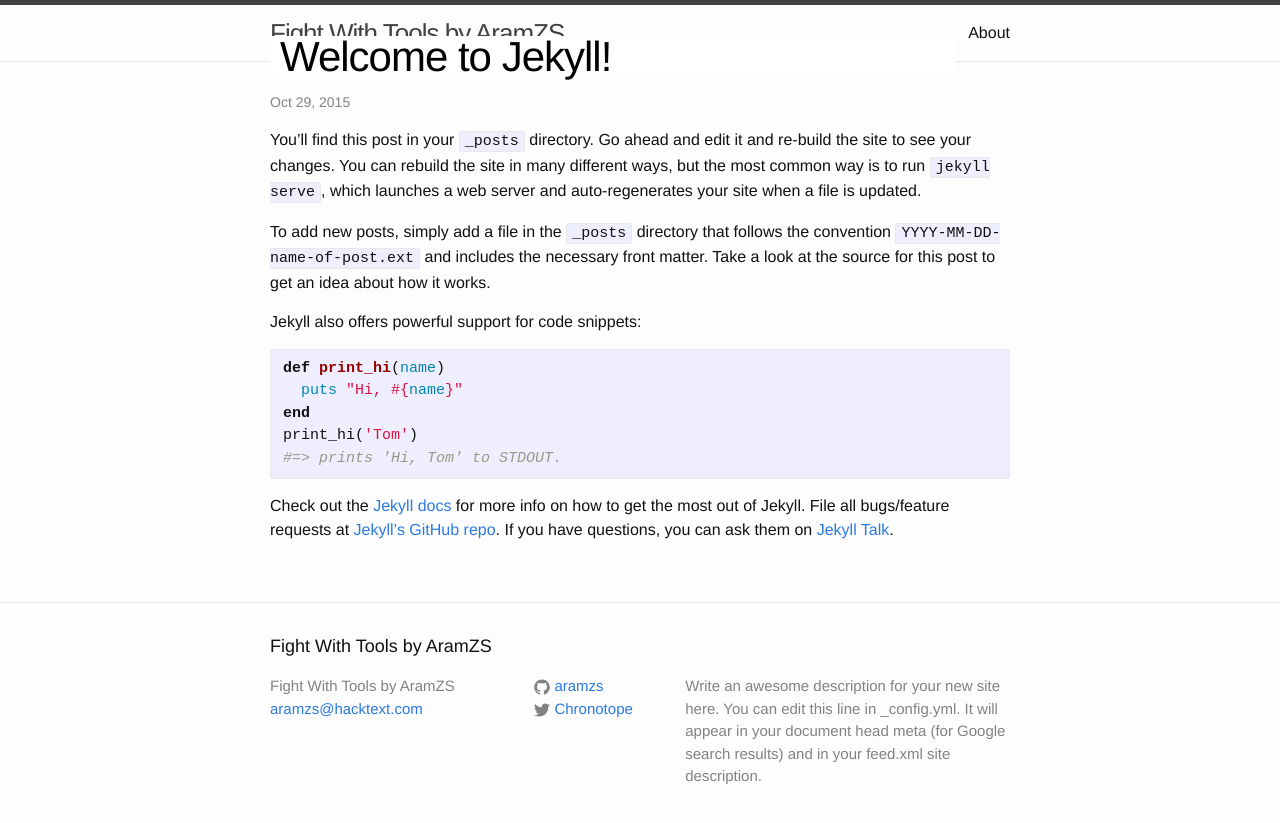
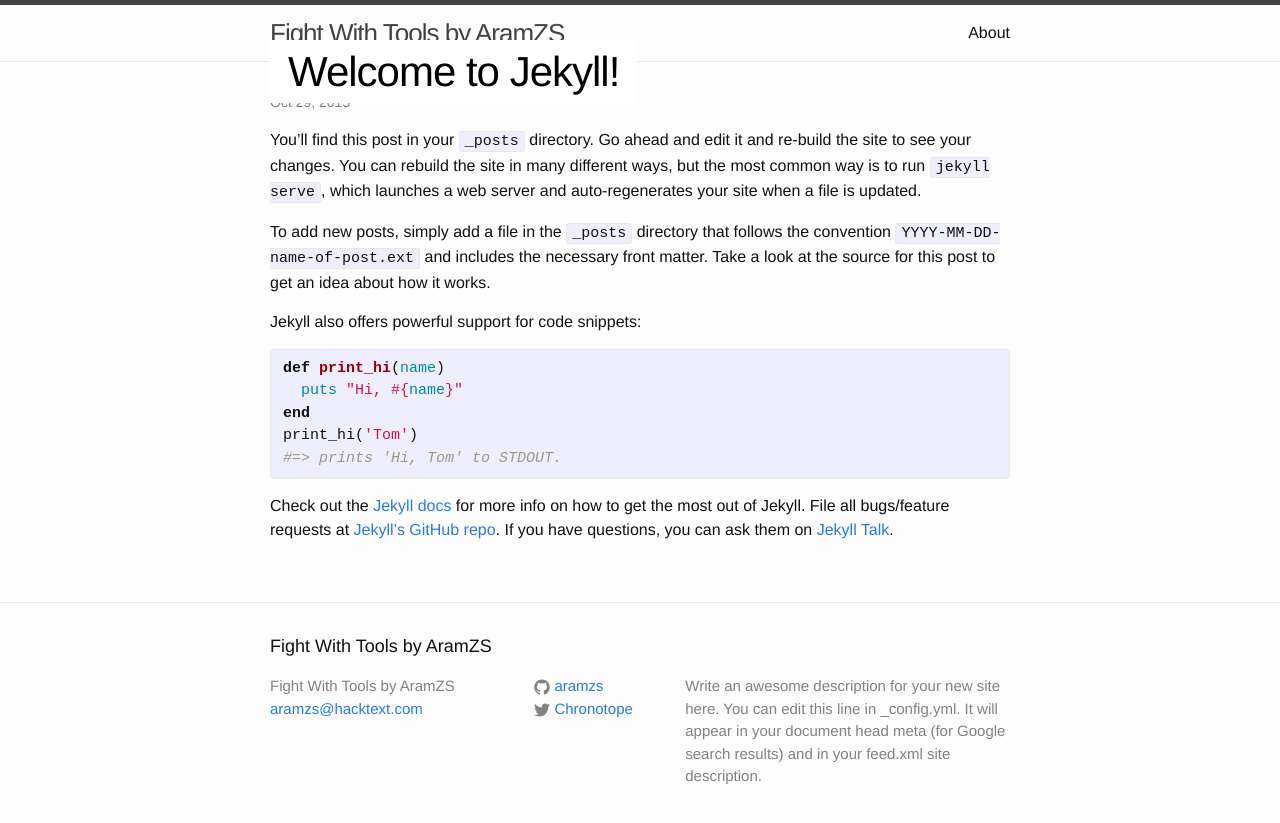
Before and after one commit to AramZS/aramzs.github.io, a Jekyll site: the page built from _posts/2015-10-29-welcome-to-jekyll.markdown, in a window 1280 px wide. Shown: the top 823 px of the page. Built offline with Jekyll 4.4.1, drawn with Linux system fonts in a browser that asks for light colours.

Commit message:
Positioning and styling for single page title

```diff
--- a/_layouts/post.html
+++ b/_layouts/post.html
@@ -4,7 +4,9 @@
 <article class="post single" itemscope itemtype="http://schema.org/BlogPosting">
 
   <header class="post-header">
-    <h1 class="post-title" itemprop="name headline">{{ page.title }}</h1>
+  	<div class="title-box">
+    	<h1 class="post-title" itemprop="name headline">{{ page.title }}</h1>
+	</div>
     {% if page.image %}
       <div class="post-image">
         <img alt="{{ page.title }}" src="{{ page.image }}" />
--- a/_sass/_layout.scss
+++ b/_sass/_layout.scss
@@ -269,6 +269,14 @@
         position: relative;
     }
 
+    .title-box {
+        position: absolute;
+        bottom: 20px;
+        z-index: 2;
+        width: 90%;
+        left: 10px;
+    }
+
     .post-title {
         font-size: 42px;
         letter-spacing: -1px;
@@ -276,11 +284,6 @@
         background: transparent;
         color: black;
 
-        position: absolute;
-        bottom: 20px;
-        z-index: 2;
-        width: 90%;
-        left: 10px;
         background-color: white;
         box-shadow: 10px 0 0 #fff, -10px 0 0 #fff;
 
@@ -289,6 +292,11 @@
         -ms-box-decoration-break: clone;
         -o-box-decoration-break: clone;
         box-decoration-break: clone;
+
+        white-space: pre-wrap;
+        display: inline;
+        position: relative;
+        padding: 8px;
 
         @include media-query($on-laptop) {
             font-size: 36px;
```
